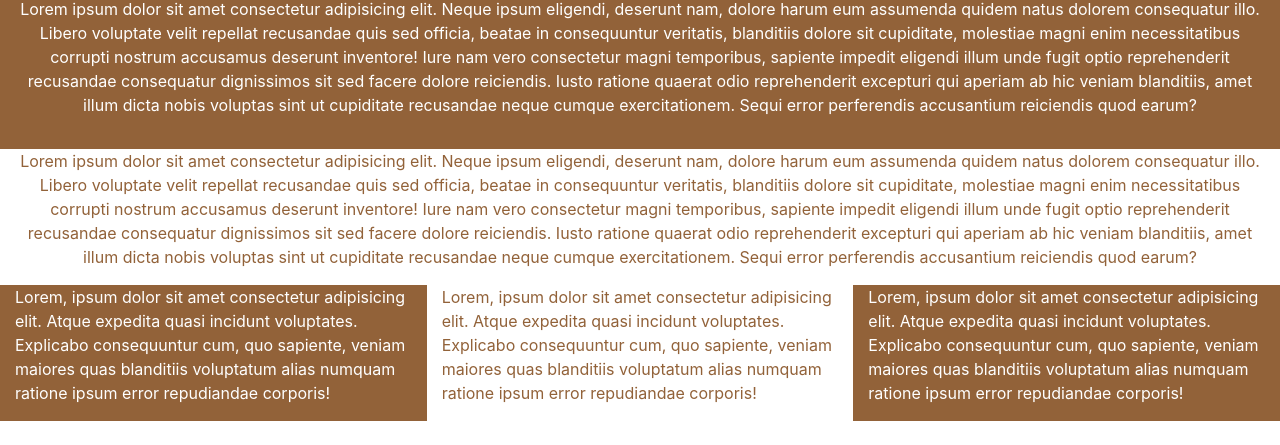
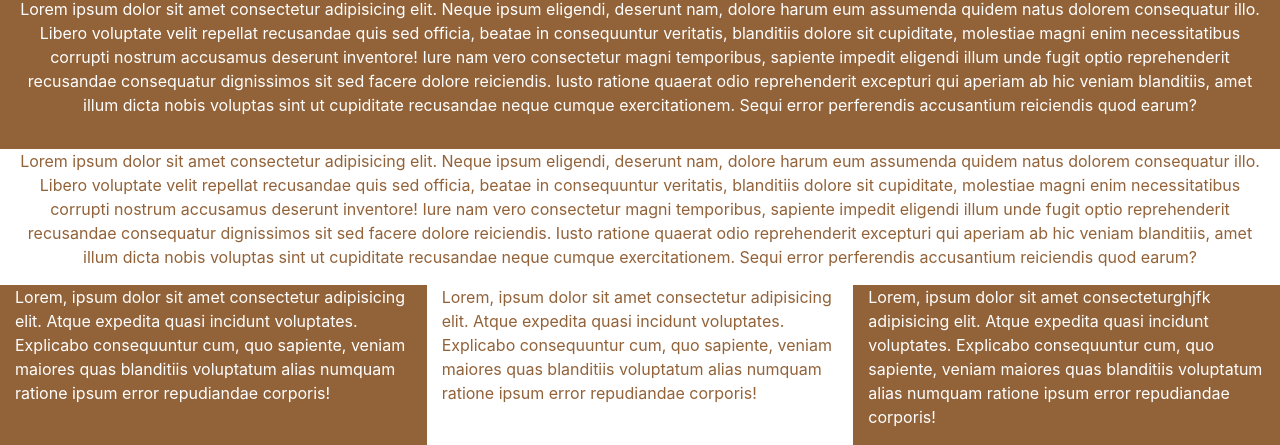
Before and after one commit to mku306ukm/page-development1, a plain HTML site: page index.html in a window 1280 px wide. Shown: the part 819-1264 px from the top of the page. Before the commit the page ends 1240 px from the top, so only its background shows below. Drawn offline with nearby package versions, Linux system fonts and the light colour scheme.

Commit message:
bra-project

```diff
--- a/index.html
+++ b/index.html
@@ -45,7 +45,7 @@
           <p>Lorem, ipsum dolor sit amet consectetur adipisicing elit. Atque expedita quasi incidunt voluptates. Explicabo consequuntur cum, quo sapiente, veniam maiores quas blanditiis voluptatum alias numquam ratione ipsum error repudiandae corporis!</p>
         </div>
         <div class="col-4 text5">
-          <p>Lorem, ipsum dolor sit amet consectetur adipisicing elit. Atque expedita quasi incidunt voluptates. Explicabo consequuntur cum, quo sapiente, veniam maiores quas blanditiis voluptatum alias numquam ratione ipsum error repudiandae corporis!</p>
+          <p>Lorem, ipsum dolor sit amet consecteturghjfk adipisicing elit. Atque expedita quasi incidunt voluptates. Explicabo consequuntur cum, quo sapiente, veniam maiores quas blanditiis voluptatum alias numquam ratione ipsum error repudiandae corporis!</p>
         </div>
       </div>
     </div>
```
